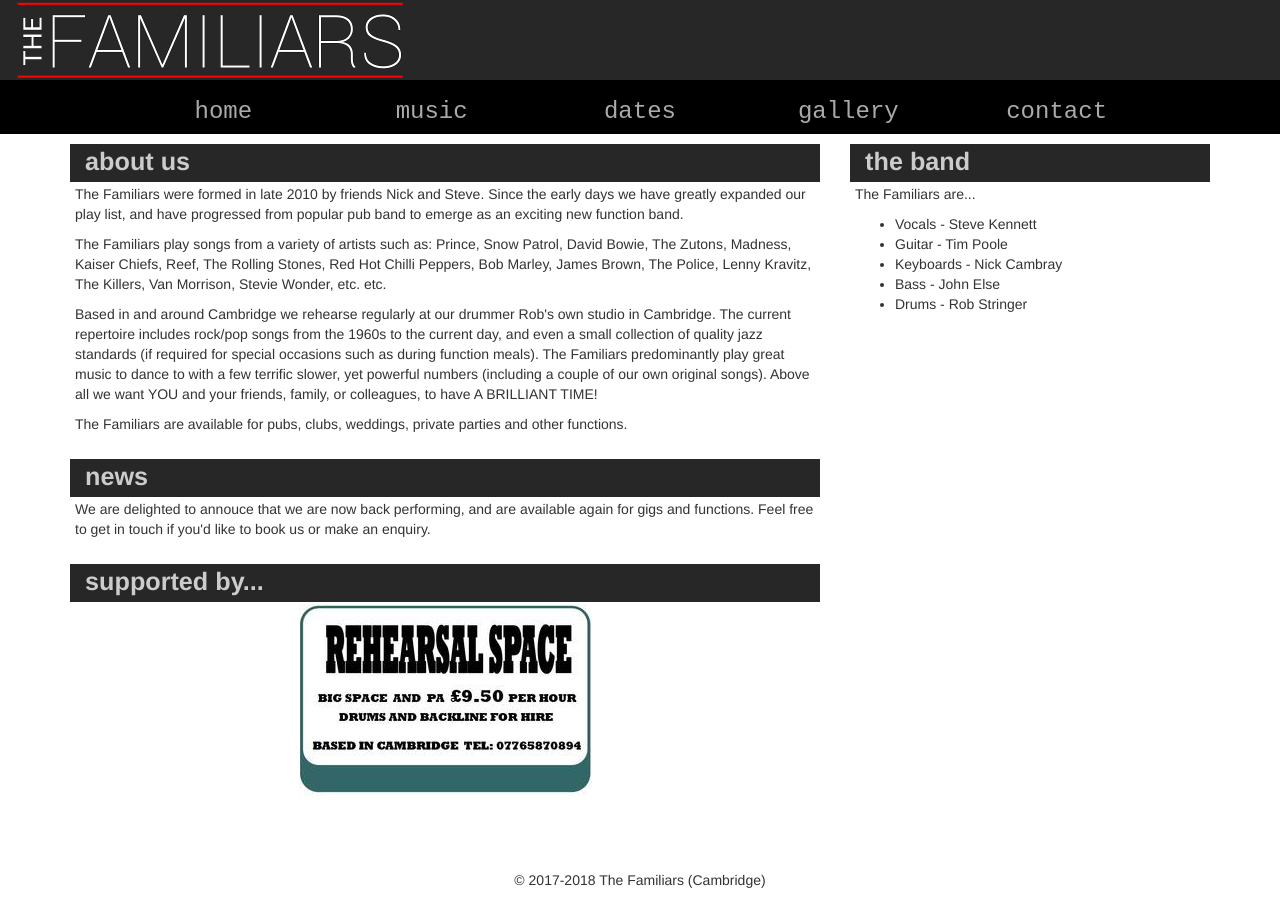
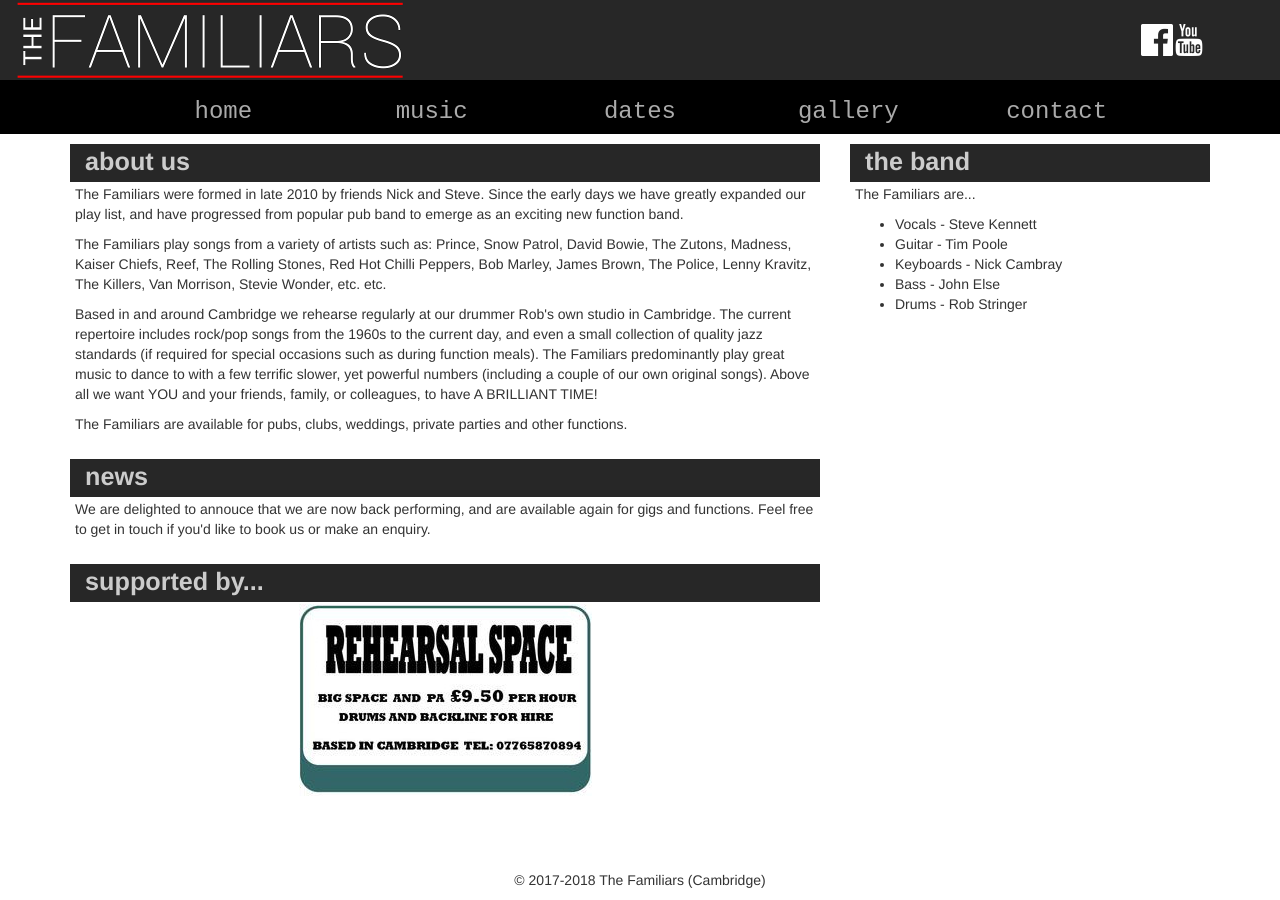
Before and after one commit to familiars-uk/familiars-uk.github.io, a Jekyll site: the page built from index.html, in a window 1280 px wide. Built offline with Jekyll 4.4.1, drawn with Linux system fonts in a browser that asks for light colours.

Commit message:
Add icons links to Facebook and YouTube

```diff
--- a/_layouts/base.html
+++ b/_layouts/base.html
@@ -43,9 +43,18 @@
                         <a href="{{site.baseurl}}/index.html" class="hidden-sm hidden-md hidden-lg">
                             <img src="{{site.baseurl}}/images/logo-195x40.png">
                         </a>
-                        <a href="{{site.baseurl}}/index.html" class="hidden-xs">
+                    </div>
+                </div>
+
+                <div id="header-fullsize" class="hidden-xs">
+                    <div class="col-sm-10">
+                        <a href="{{site.baseurl}}/index.html">
                             <img src="{{site.baseurl}}/images/logo-390x80.png">
                         </a>
+                    </div>
+                    <div id="icons" class="col-sm-2">
+                        <a href="https://www.facebook.com/The-Familiars-Cambridge-613389612128059/"><img src="{{site.baseurl}}/images/icons/iconmonstr-facebook-6-32-white.png"></a>
+                        <a href="https://www.youtube.com/channel/UCxoCjUVisMTQjmS5KLZYDXA"><img src="{{site.baseurl}}/images/icons/iconmonstr-youtube-1-32-white.png"></a>
                     </div>
                 </div>
 
--- a/css/styles.css
+++ b/css/styles.css
@@ -64,6 +64,17 @@
     color:            #cccccc;
 }
 
+div#header-fullsize {
+    height:           80px;
+}
+
+div#icons {
+    display:          flex;
+    align-items:      center;
+    justify-content:  center;
+    height:           100%;
+}
+
 section {
     background-color: #ffffff;
     padding:          5px 5px 5px 5px;
```
Also changed, not shown: images/icons/iconmonstr-facebook-6-32-white.png (added), images/icons/iconmonstr-youtube-1-32-white.png (added).
